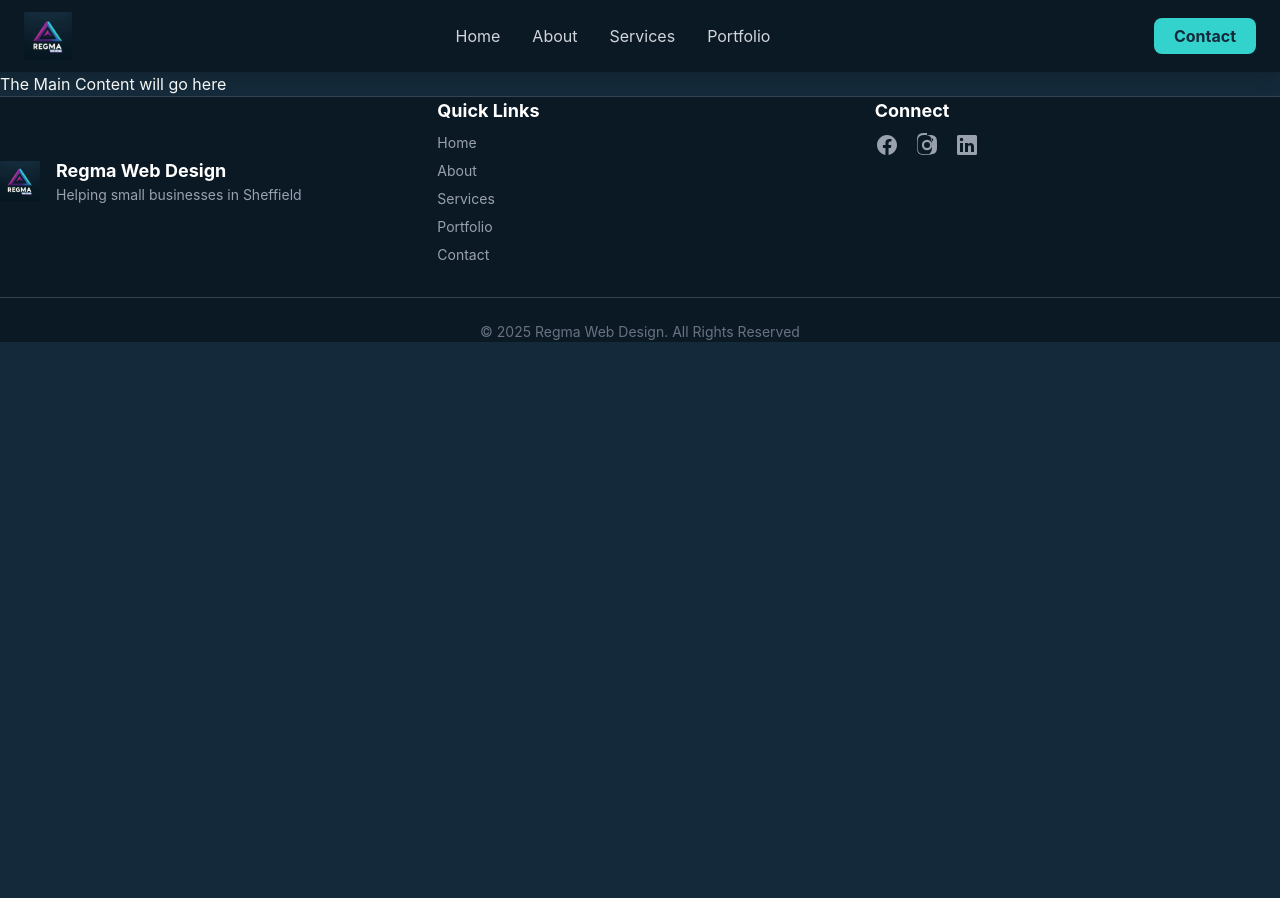
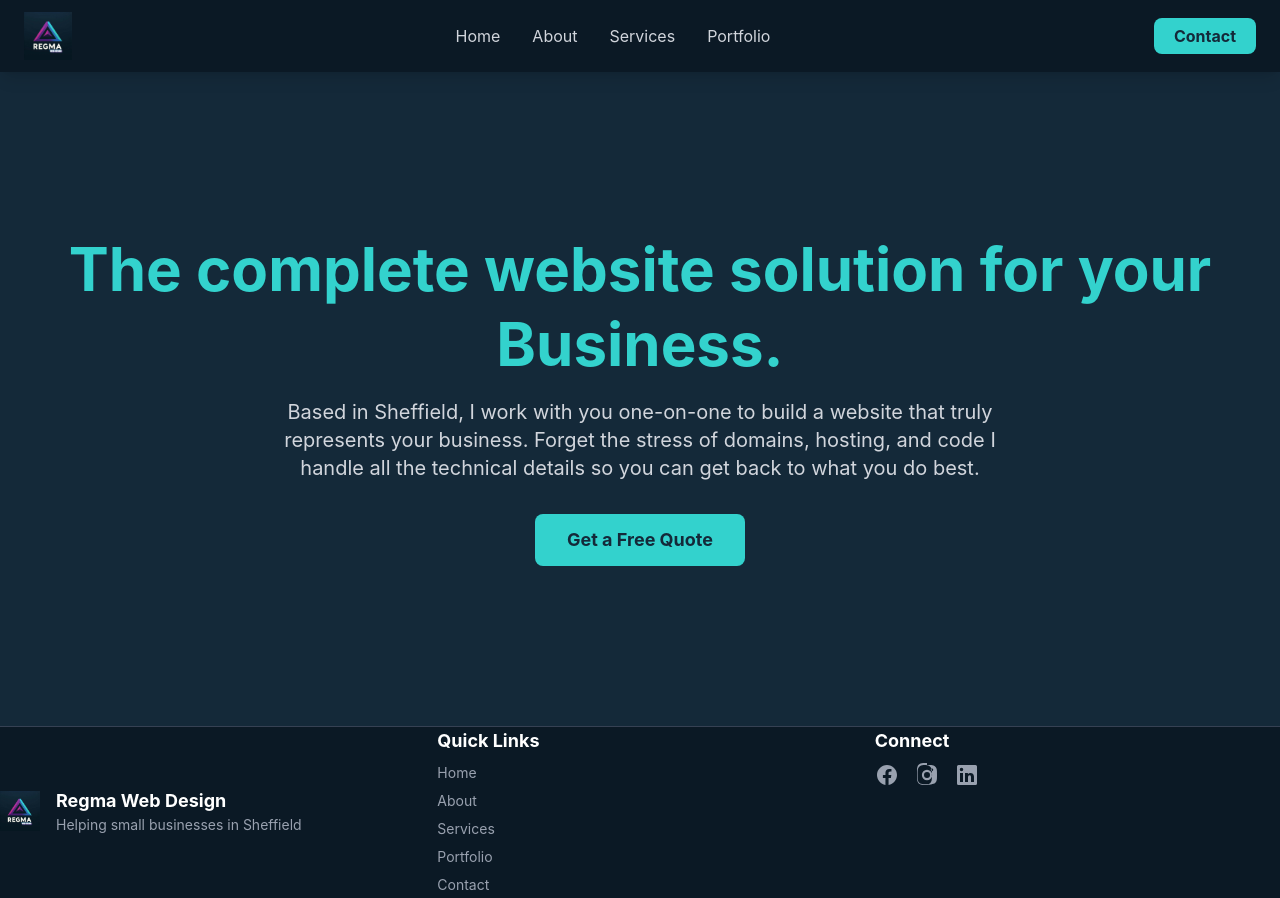
Before and after one commit to tomMckechnie-90/regma-website, a website: page index.html in a window 1280 px wide. Shown: the top 898 px of the page. Before the commit the page ends 800 px from the top, so only its background shows below. Drawn offline with Linux system fonts and the light colour scheme.

Commit message:
Add hero section

```diff
--- a/index.html
+++ b/index.html
@@ -44,7 +44,8 @@
         </nav>
 
         <!-- Off-canvas Menu -->
-        <div id="mobile-menu" class="fixed inset-0 bg-black/20 backdrop-blur-sm z-50 opacity-0 pointer-events-none transition-opacity duration-300 ease-in-out">
+        <div id="mobile-menu"
+            class="fixed inset-0 bg-black/20 backdrop-blur-sm z-50 opacity-0 pointer-events-none transition-opacity duration-300 ease-in-out">
             <div id="menu-panel"
                 class="fixed top-0 right-0 h-full w-64 bg-[var(--regma-bg-dark-secondary)] shadow-xl p-6 transform translate-x-full transition-transform duration-300 ease-in-out">
                 <!-- Menu Header -->
@@ -64,14 +65,31 @@
                     <a href="" class="text-gray-300 hover:text-white transition">About</a>
                     <a href="" class="text-gray-300 hover:text-white transition">Services</a>
                     <a href="" class="text-gray-300 hover:text-white transition">Portfolio</a>
-                    <a href="" class="bg-[var(--regma-accent)] text-[var(--regma-text-dark)] font-bold py-2 px-5 rounded-lg text-center mt-4">
+                    <a href=""
+                        class="bg-[var(--regma-accent)] text-[var(--regma-text-dark)] font-bold py-2 px-5 rounded-lg text-center mt-4">
                         Contact
                     </a>
                 </nav>
             </div>
         </div>
     </header>
-    <main>The Main Content will go here</main>
+    <main>
+        <section class="text-center py24 md:py-40 px-6">
+            <div class="container mx-auto">
+                <h1 class="text-4xl md:text-6xl font-bold text-[var(--regma-accent)] leading-tight mb-4">
+                    The complete website solution for your Business.
+                </h1>
+                <p class="text-lg md:text-xl text-gray-300 max-w-3xl mx-auto mb-8">
+                    Based in Sheffield, I work with you one-on-one to build a website that truly represents your
+                    business. Forget the stress of domains, hosting, and code I handle all the technical details so you
+                    can get back to what you do best.
+                </p>
+                <a href="#" class="bg-[var(--regma-accent)] text-[var(--regma-text-dark)] font-bold py-3 px-8 rounded-lg text-lg inline-block transition-transform hover:scale-105">
+                    Get a Free Quote
+                </a>
+            </div>
+        </section>
+    </main>
     <footer class="bg-[var(--regma-bg-dark-secondary)] border-t border-gray-700">
         <div class="container mx-auto px6 py10">
             <!-- Col 1 -->
@@ -136,7 +154,7 @@
 
 
     <!-- Menu JavaScript -->
-     <script src="assets/js/menu.js"></script>
+    <script src="assets/js/menu.js"></script>
 </body>
 
 </html>
```
Also changed, not shown: assets/css/styles.css.
